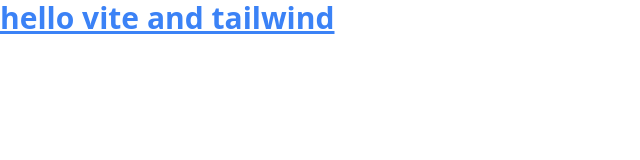
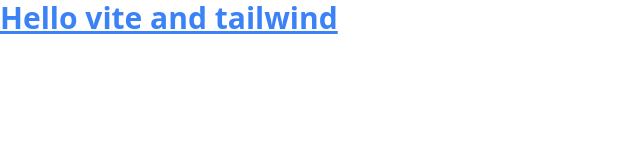
Before and after one commit to gyahury/ring-word, a website built with Vite: page index.html in a window 1280 px wide. Shown: the whole page, without its empty margins (0-640 px from the left). Built offline with nearby package versions, Linux system fonts and the light colour scheme.

Commit message:
Update index.html

```diff
--- a/index.html
+++ b/index.html
@@ -7,7 +7,7 @@
   </head>
   <body>
     <div id="app"></div>
-    <div class="text-3xl text-blue-500 font-bold underline">hello vite and tailwind</div>
+    <div class="text-3xl text-blue-500 font-bold underline">Hello vite and tailwind</div>
     <script type="module" src="./main.js"></script>
   </body>
 </html>
```
